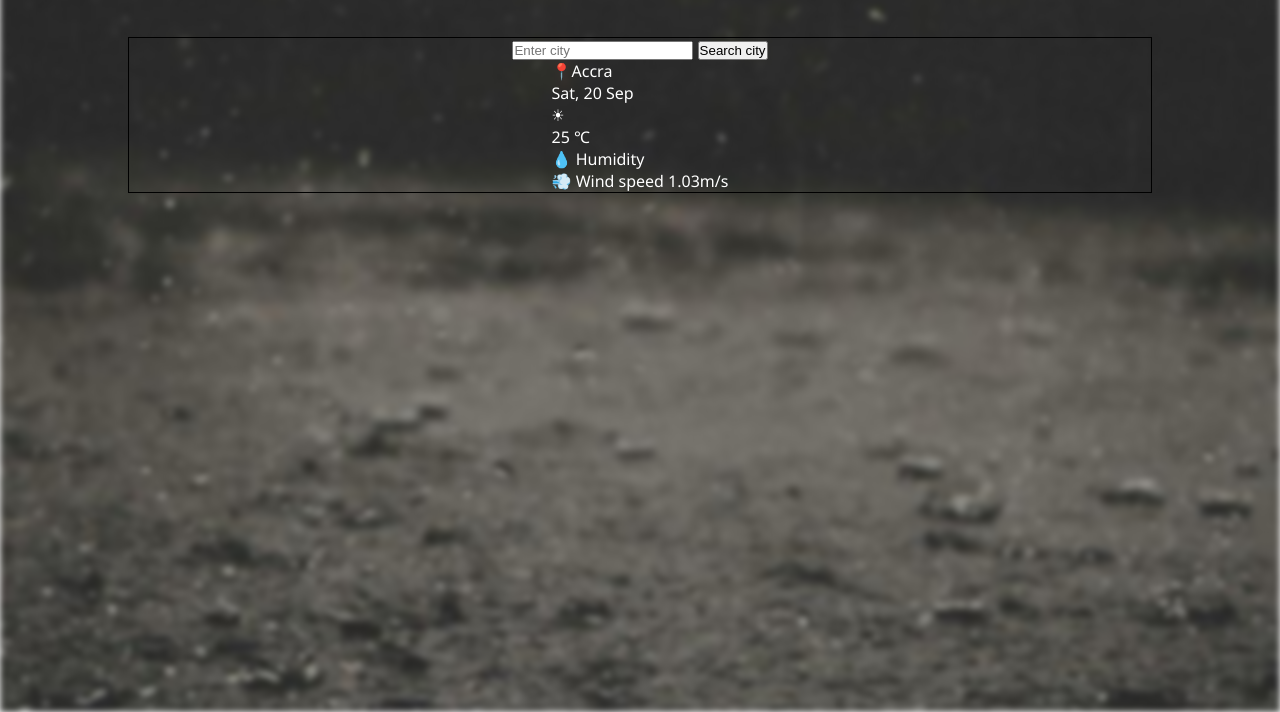
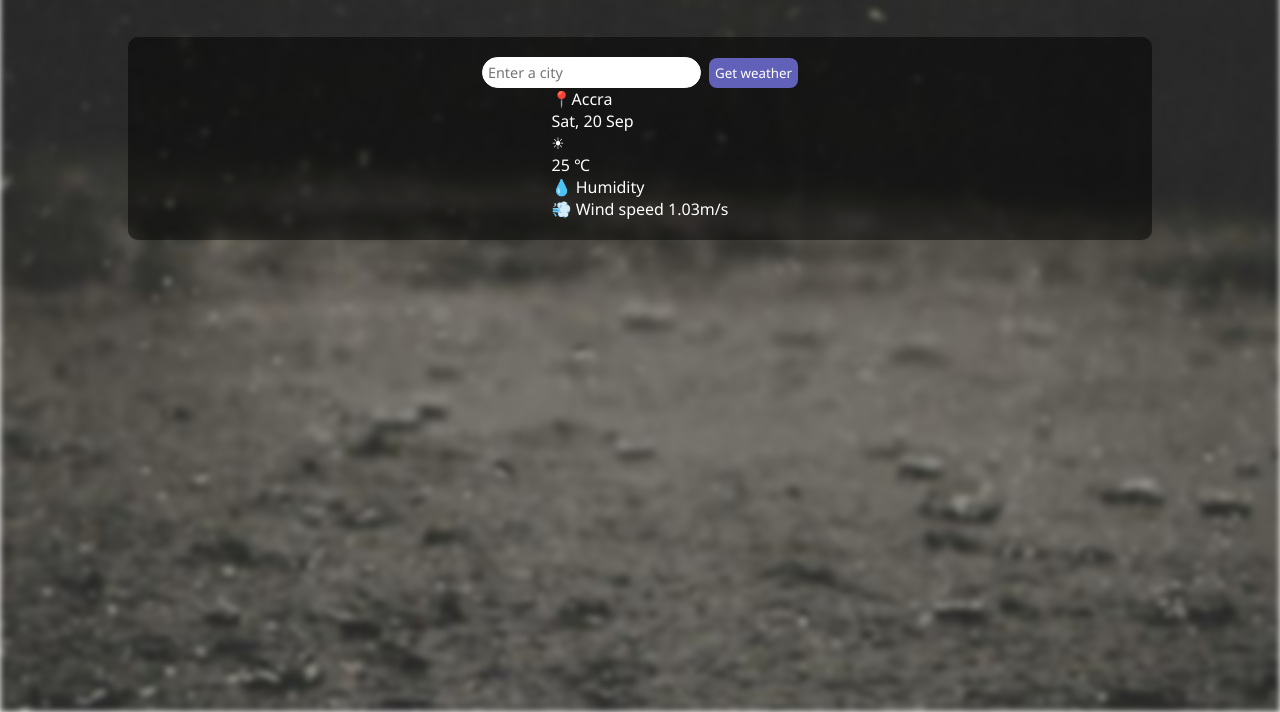
Before and after one commit to 4wiafe/weather-app, a website built with webpack: page src/template.html in a window 1280 px wide. Shown: the part 88-800 px from the top of the page. Built offline with nearby package versions, Linux system fonts and the light colour scheme.

Commit message:
Style search bar and search button

```diff
--- a/src/styles.css
+++ b/src/styles.css
@@ -41,11 +41,48 @@ h1 {
 .weather-container {
   width: 80%;
   height: auto;
-  border: 1px solid #000;
   display: flex;
   flex-direction: column;
   justify-content: center;
   align-items: center;
   margin: 40px auto;
   color: #fff;
+  padding: 20px;
+  background: rgba(0, 0, 0, 0.5);
+  border-radius: 10px;
 }
+
+.search {
+  display: flex;
+  justify-content: center;
+  align-items: center;
+  gap: 8px;
+  width: 100%;
+}
+
+.search-bar {
+  padding: 5px;
+  border-radius: 20px;
+  border: 1px solid #fff;
+  font-size: 0.9rem;
+  font-family: inherit;
+}
+
+.search-bar:focus {
+  outline: none;
+}
+
+.search-btn {
+  padding: 6px;
+  border: none;
+  border-radius: 8px;
+  background: #6161b9;
+  color: #fff;
+  cursor: pointer;
+  font-family: inherit;
+  transition: transform 0.2s ease;
+}
+
+.search-btn:hover {
+  transform: scale(1.1);
+}
--- a/src/template.html
+++ b/src/template.html
@@ -11,8 +11,8 @@
 
   <div class="weather-container">
     <div class="search">
-      <input type="search" id="" class="search-bar" placeholder="Enter city">
-      <button type="button" class="search-btn">Search city</button>
+      <input type="search" id="" class="search-bar" placeholder="Enter a city">
+      <button type="button" class="search-btn">Get weather</button>
     </div>
     <div class="city-date">
       <div class="city"><p>📍Accra</p></div>
```
